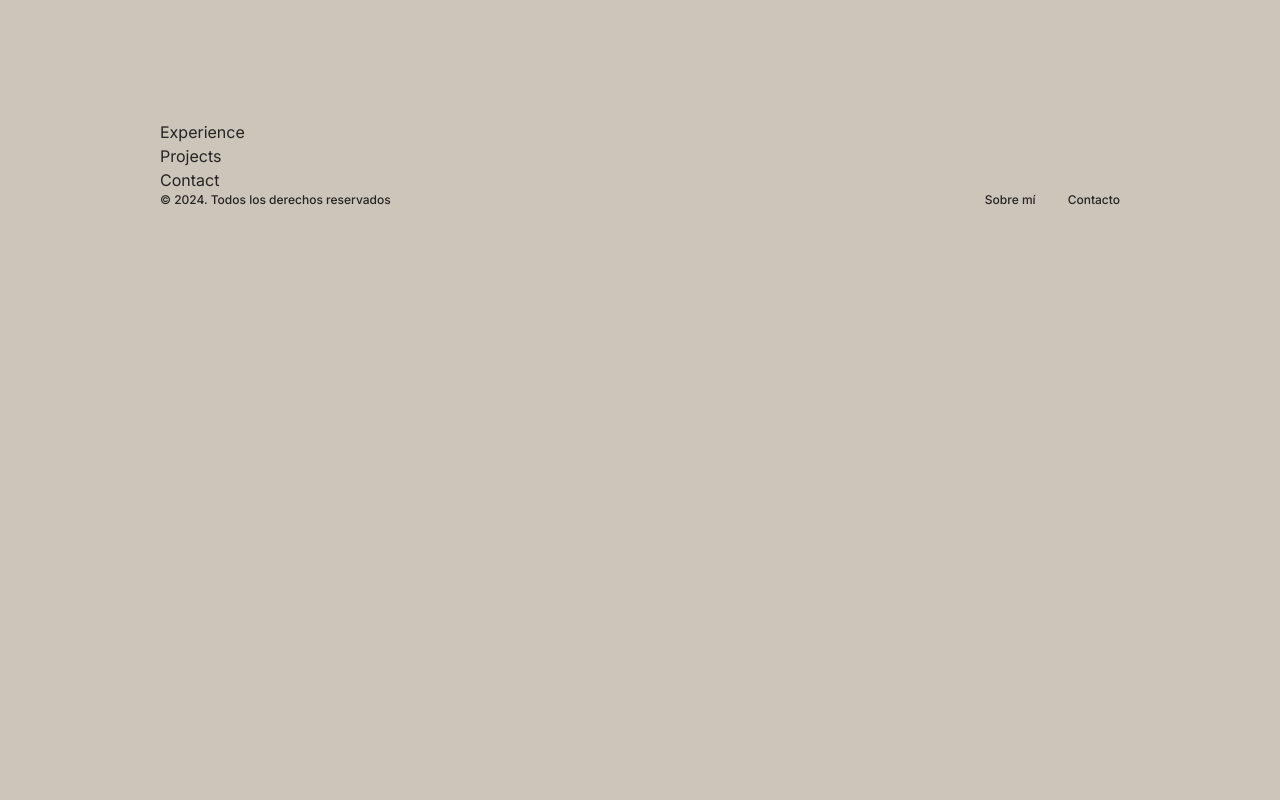
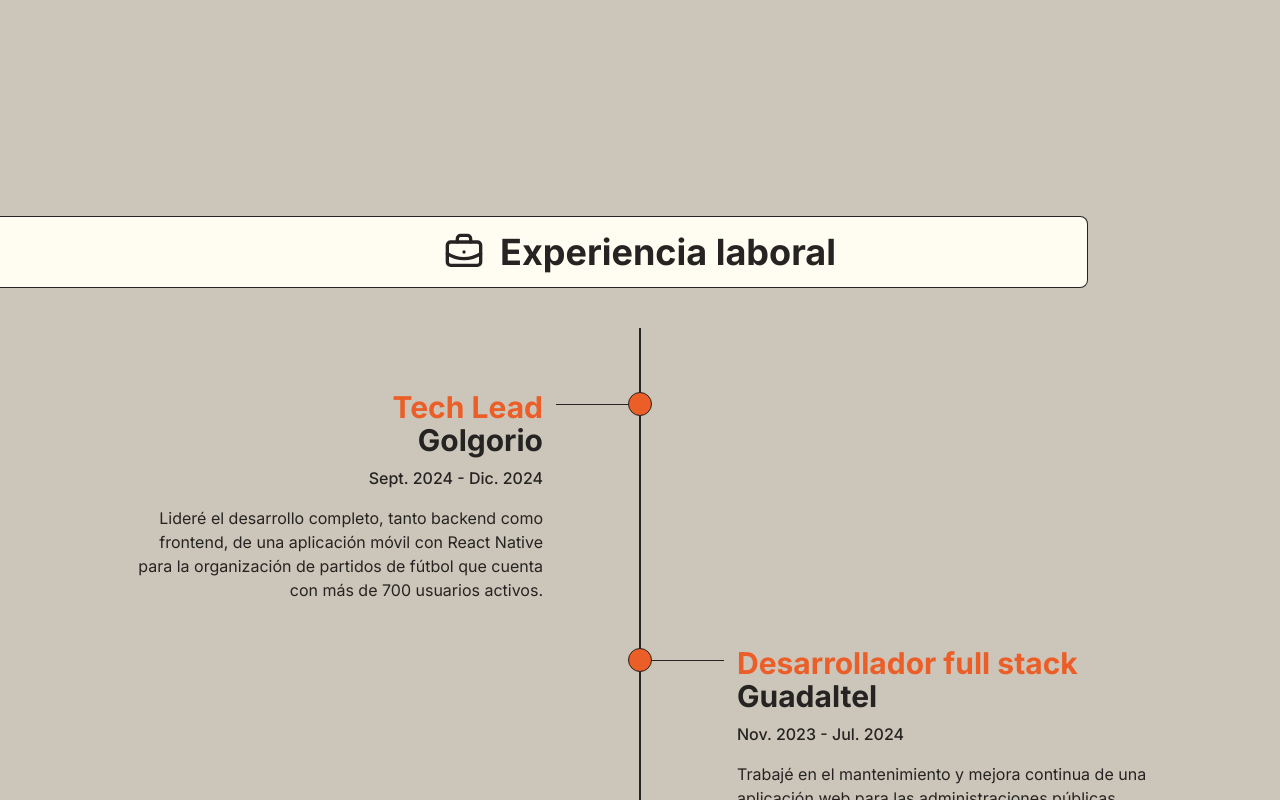
Before and after one commit to adrgarcha/portfolio, a Next.js app: page / in a window 1280 px wide. Shown: the part 680-1480 px from the top of the page. Before the commit the page ends 908 px from the top, so only its background shows below. Built offline with nearby package versions, Linux system fonts and the light colour scheme.

Commit message:
feat: build experience section

```diff
--- a/components/sections/experience.tsx
+++ b/components/sections/experience.tsx
@@ -1,3 +1,56 @@
+import { BriefcaseBusiness } from 'lucide-react';
+
 export default function Experience() {
-   return <div>Experience</div>;
+   return (
+      <section className="pt-24 pb-20" id="experience">
+         <div className="flex items-center justify-center gap-x-4 py-4 text-secondary">
+            <BriefcaseBusiness size={40} />
+            <h2 className="font-bold text-4xl">Experiencia laboral</h2>
+            <div className="absolute w-full h-[72px] mr-96 bg-foreground border border-l-0 border-secondary rounded-lg rounded-l-none -z-10" />
+         </div>
+         <div className="flex justify-center gap-x-24 mt-10">
+            <ExperienceSection role="Tech Lead" company="Golgorio" period="Sept. 2024 - Dic. 2024" className="text-right mt-16">
+               Lideré el desarrollo completo, tanto backend como frontend, de una aplicación móvil con React Native para la organización de partidos
+               de fútbol que cuenta con más de 700 usuarios activos.
+            </ExperienceSection>
+            <div className="relative w-3 h-[618px] border-r border-l border-secondary">
+               <div className="absolute flex items-center left-1/2 -translate-x-1/2 mt-16">
+                  <div className="size-6 bg-primary border border-secondary rounded-full" />
+                  <div className="absolute right-0 w-24 h-px bg-secondary -z-10" />
+               </div>
+               <div className="absolute flex items-center left-1/2 -translate-x-1/2 mt-80">
+                  <div className="size-6 bg-primary border border-secondary rounded-full" />
+                  <div className="absolute w-24 h-px bg-secondary -z-10" />
+               </div>
+            </div>
+            <ExperienceSection role="Desarrollador full stack" company="Guadaltel" period="Nov. 2023 - Jul. 2024" className="text-left mt-80">
+               Trabajé en el mantenimiento y mejora continua de una aplicación web para las administraciones públicas utilizada por miles de usuarios.
+               Colaboré con un equipo de desarrollo para desarrollar las tareas.
+            </ExperienceSection>
+         </div>
+      </section>
+   );
 }
+
+function ExperienceSection({
+   role,
+   company,
+   period,
+   className,
+   children,
+}: {
+   role: string;
+   company: string;
+   period: string;
+   className?: string;
+   children: React.ReactNode;
+}) {
+   return (
+      <section className={`text-secondary ${className}`}>
+         <h3 className="font-bold text-3xl text-primary leading-none">{role}</h3>
+         <h4 className="font-bold text-3xl">{company}</h4>
+         <p className="font-medium mt-2 mb-4">{period}</p>
+         <p className="w-[410px]">{children}</p>
+      </section>
+   );
+}
```
